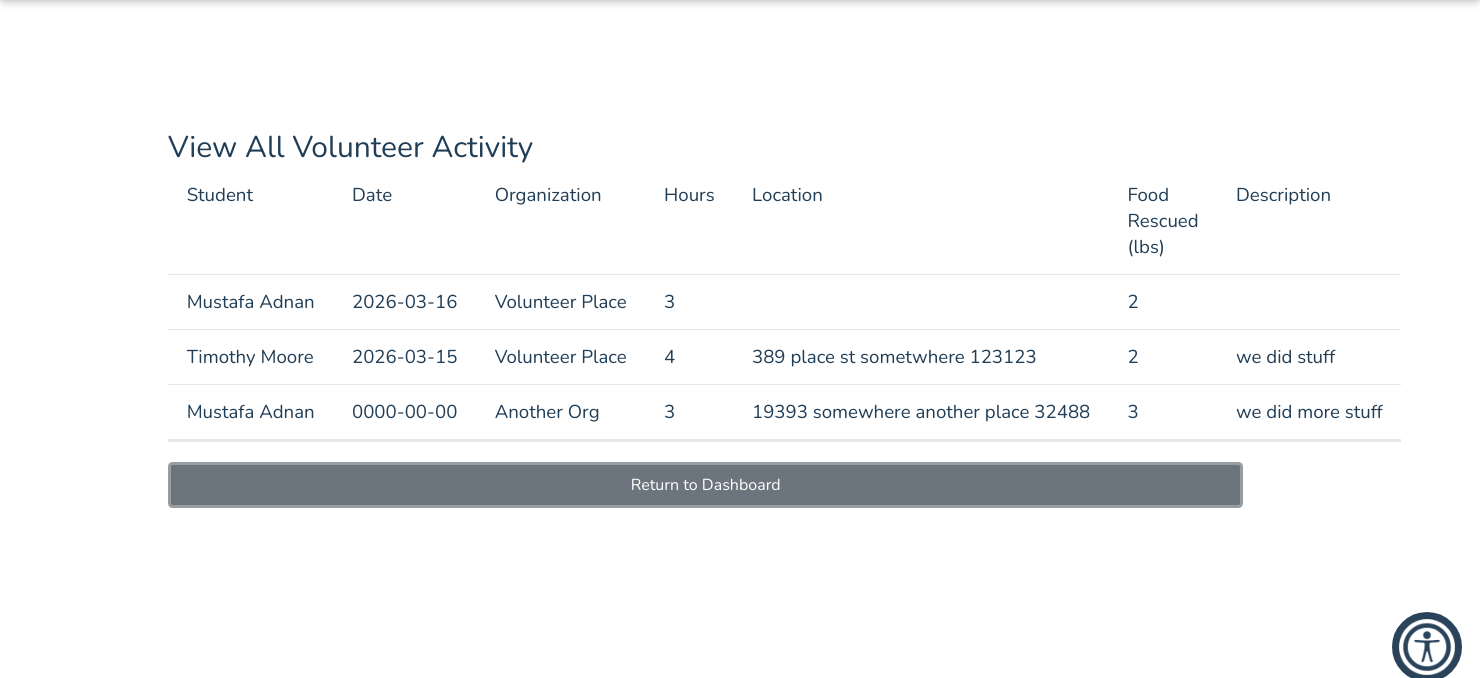
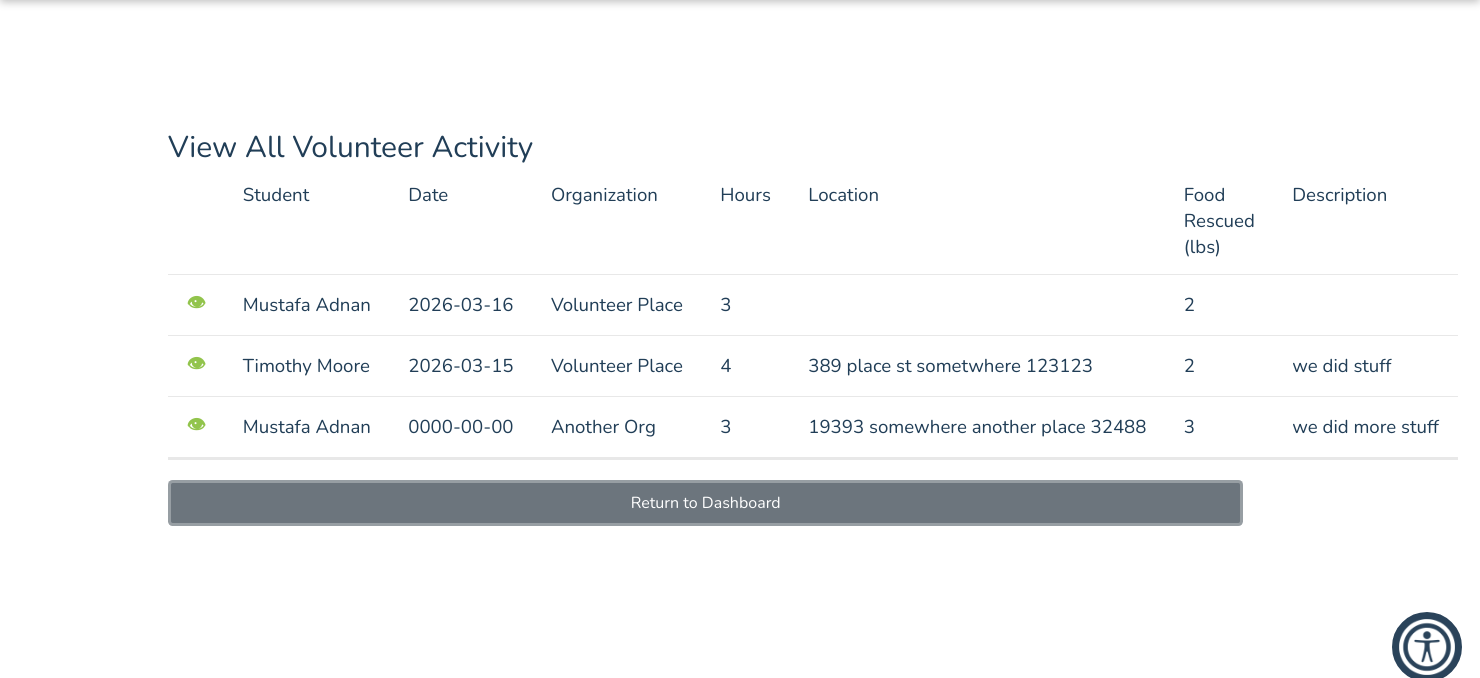
Before and after one commit to Xander500/food, a PHP site: page /stepvarepo/viewAllLogs.php in a window 1480 px wide. Shown: the part 100-778 px from the top of the page. Run offline with PHP 8.4, Linux system fonts and the light colour scheme; the visitor is signed in with stand-in values (Sample User, id 1); data comes from the database, SQL or seed files in the repository.

Commit message:
Added log links to view all logs page

```diff
--- a/viewAllLogs.php
+++ b/viewAllLogs.php
@@ -54,6 +54,7 @@
                     <table class="general">
                         <thead>
                             <tr>
+                                <th></th>
                                 <th style="width:1px">Student</th>
                                 <th style="width:1px">Date</th>
                                 <th style="width:1px">Organization</th>
@@ -83,6 +84,7 @@
 
                                     echo "
                                     <tr data-event-id='$logID'>
+                                        <td><a href='log.php?id=$logID' class='event-link'>👁</a></td>
                                         <td>$studentName</td>
                                         <td>$date</td>
                                         <td>$organizationName</td>
```
